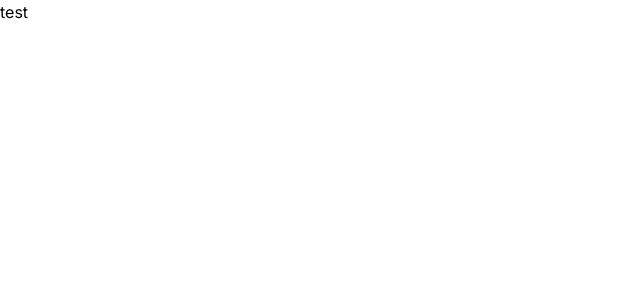
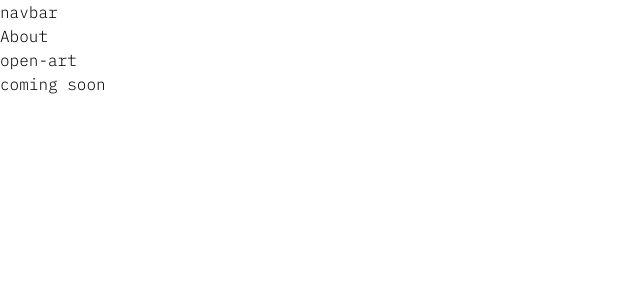
Before and after one commit to a-t-klein/open-art, a Next.js app: page / in a window 1280 px wide. Shown: the top 300 px of the page, without its empty margins (0-640 px from the left). Built offline with nearby package versions, Linux system fonts and the light colour scheme.

Commit message:
set up pages

```diff
--- /dev/null
+++ b/src/app/containers/Navbar.tsx
@@ -0,0 +1,19 @@
+import Link from "next/link"
+
+const Navbar = (): React.JSX.Element =>  {
+  return (
+    <>
+      <h1> navbar</h1>
+      <ul>
+        <li>
+          <Link href ="/pages/about">About</Link>
+        </li>
+      </ul>
+
+    </>
+
+  )
+
+}
+
+export default Navbar
--- a/src/app/layout.tsx
+++ b/src/app/layout.tsx
@@ -1,8 +1,8 @@
 import './globals.css'
 import type { Metadata } from 'next'
-import { Inter } from 'next/font/google'
+import { IBM_Plex_Mono } from 'next/font/google'
 
-const inter = Inter({ subsets: ['latin'] })
+const inter = IBM_Plex_Mono({ subsets: ['cyrillic'], weight:['300'] })
 
 export const metadata: Metadata = {
   title: 'open art',
--- a/src/app/page.tsx
+++ b/src/app/page.tsx
@@ -1,7 +1,11 @@
+import Navbar from "./containers/Navbar"
+
 export default function Home() {
   return (
     <main>
-      <div>test</div>
+      <Navbar />
+      <div>open-art</div>
+      <div>coming soon</div>
     </main>
   )
 }
--- a/src/app/about/page.tsx
+++ b/src/app/pages/about/page.tsx
@@ -1,7 +1,9 @@
+import Link from "next/link";
+
 const About = () => {
   return(
     <div>
-      <h1>this is an about page</h1>
+      <Link href="/">Back to home</Link>
     </div>
   )
 
```
Also changed, not shown: .eslintrc.json.
